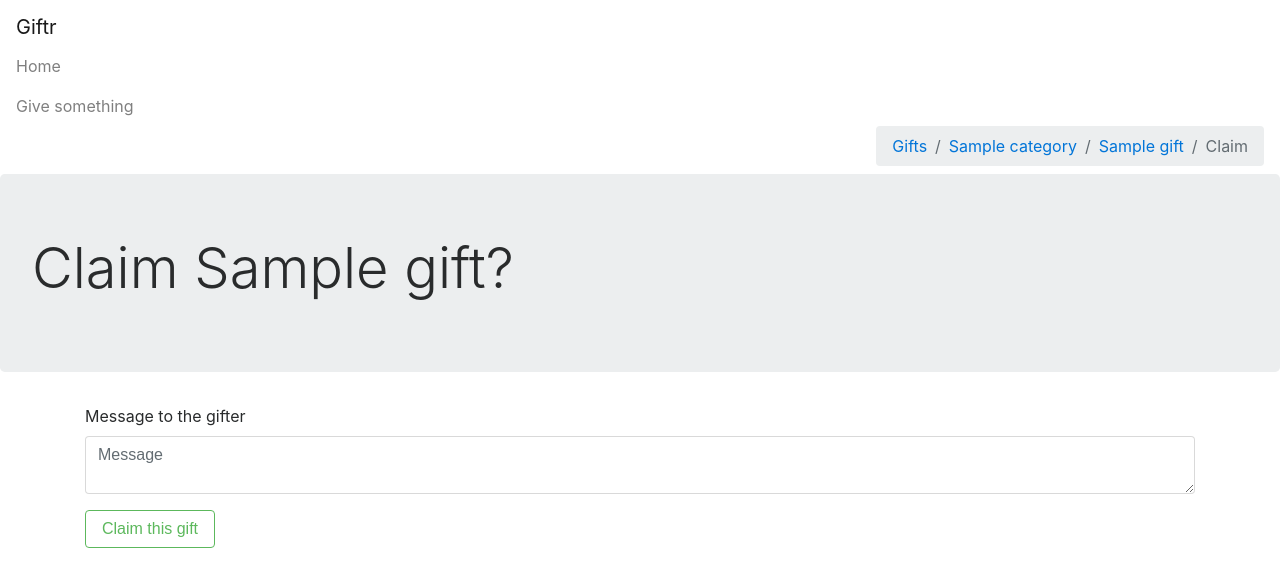
After one commit to Zinston/giftr, a Flask app: page /gifts/1/claims/add in a window 1280 px wide. The commit adds this page. Shown: the top 587 px of the page. Run offline with Flask 2, Linux system fonts and the light colour scheme; tables that the repository leaves empty hold one stand-in row (values such as "Sample post"); some libraries are stand-ins or nearby versions.

Commit message:
Move add claim and delete gift to their own template/page.

```diff
--- /dev/null
+++ b/templates/add_claim.html
@@ -0,0 +1,26 @@
+{% extends 'index.html' %}
+
+{% block header %}
+<header class="jumbotron">
+	<h1 class="display-4">Claim {{ gift.name | truncate(50) }}?</h1>
+</header>
+{% endblock %}
+
+{% block nav %}
+<ol class="breadcrumb ml-auto mb-0" style="padding:.5rem 1rem;">
+	<li class="breadcrumb-item"><a href="{{ url_for('get_gifts') }}">Gifts</a></li>
+    <li class="breadcrumb-item"><a href="{{ url_for('get_gifts', cat=gift.category.id) }}">{{ gift.category.name }}</a></li>
+    <li class="breadcrumb-item"><a href="{{ url_for('get_gift_byid', g_id=gift.id) }}">{{ gift.name | truncate(25) }}</a></li>
+    <li class="breadcrumb-item active" aria-current="page">Claim</li>
+</ol>
+{% endblock %}
+
+{% block body %}
+<form method="POST" action="{{ url_for('add_claim', g_id=gift.id) }}">
+	<div class="form-group">
+		<label for="message">Message to the gifter</label>
+    	<textarea id="message" class="form-control" name='message' placeholder='Message'></textarea>
+    </div>
+	<button class="btn btn-outline-success" type="submit">Claim this gift</button>
+</form>
+{% endblock %}
--- a/templates/gift_card.html
+++ b/templates/gift_card.html
@@ -4,7 +4,7 @@
 		<img class="card-img-top img-fluid img-link" src="{{ gift.picture }}">
 	</a>
 	{% endif %}
-	<a href="#" class="btn btn-success">Claim</a>
+	<a href="{{ url_for('show_add_claim', g_id=gift.id) }}" class="btn btn-success">Claim</a>
 	<div class="card-body">
 		<a href="{{ url_for('get_gift_byid', g_id=gift.id) }}">
 			<h5 class="card-title">{{ gift.name }}</h5>
@@ -15,7 +15,7 @@
 		<div class="links text-center">
 			<a href="{{ url_for('get_claims', g_id=gift.id) }}" class="btn btn-outline-info">Claims</a>
 			<a href="{{ url_for('show_edit_gift', g_id=gift.id) }}" class="btn btn-outline-warning">Edit</a>
-			<a href="#" class="btn btn-outline-danger">Delete</a>
+			<a href="{{ url_for('show_delete_gift', g_id=gift.id) }}" class="btn btn-outline-danger">Delete</a>
 		</div>
 	</div>
 </div>
--- a/views.py
+++ b/views.py
@@ -118,6 +118,14 @@ def edit_gift(g_id):
                             g_id=gift.id))
 
 
+@app.route('/gifts/<int:g_id>/delete', methods=['GET'])
+def show_delete_gift(g_id):
+    gift = c.query(Gift).filter_by(id=g_id).first()
+
+    return render_template('delete_gift.html',
+                           gift=gift)
+
+
 @app.route('/gifts/<int:g_id>/delete', methods=['POST'])
 def delete_gift(g_id):
     gift = c.query(Gift).filter_by(id=g_id).first()
@@ -150,6 +158,14 @@ def get_claims(g_id):
     return render_template('claims.html',
                            g_id=g_id,
                            claims=claims)
+
+
+@app.route('/gifts/<int:g_id>/claims/add', methods=['GET'])
+def show_add_claim(g_id):
+    gift = c.query(Gift).filter_by(id=g_id).first()
+
+    return render_template('add_claim.html',
+                           gift=gift)
 
 
 @app.route('/gifts/<int:g_id>/claims', methods=['POST'])
```
Also changed, not shown: templates/delete_gift.html (added, +22 -0 lines), templates/gift.html (+1 -21 lines).
